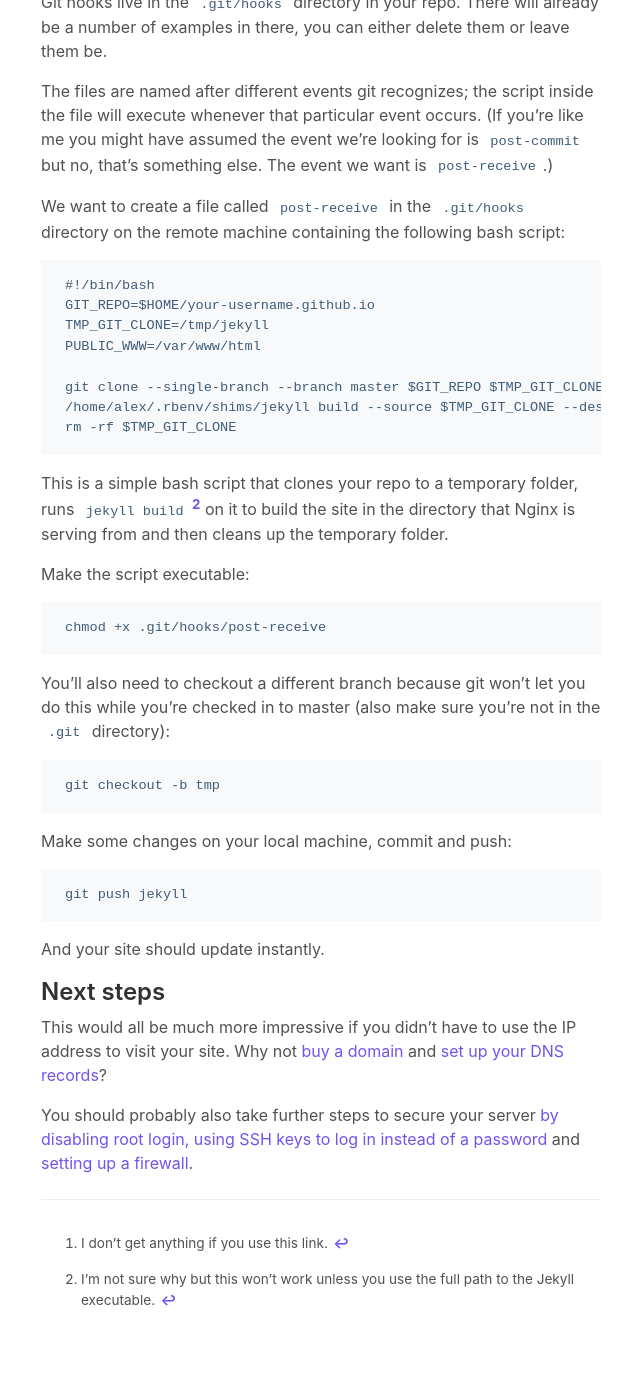
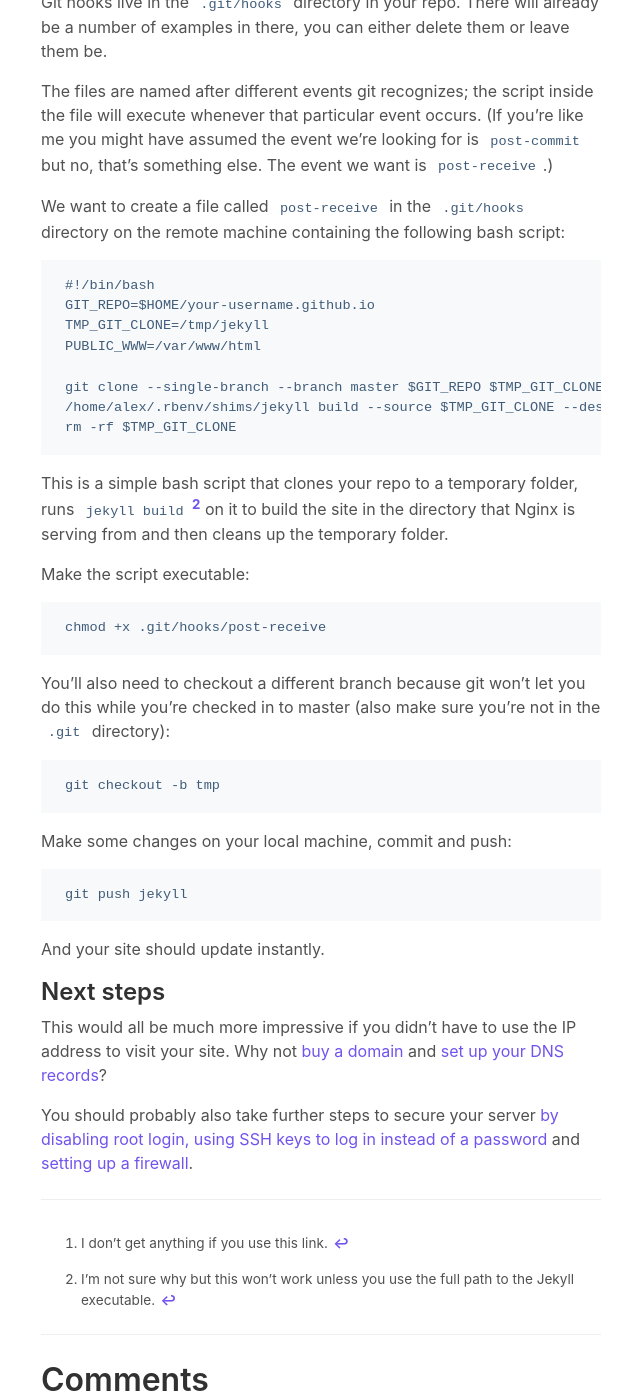
Before and after one commit to lxmrc/lxmrc.github.io, a Jekyll site: the page built from _posts/2020-10-28-migrating-from-github-pages-to-self-hosting.md, in a window 1280 px wide and 1400 px high, scrolled down 6545 px. Shown: the whole window, without its empty margins (319-959 px from the left). Built offline with Jekyll 4.4.1, drawn with Linux system fonts in a browser that asks for light colours; comment, search, counter and statistics services are not loaded; before the commit the page ends 7855 px from its top, so only the background shows below that.

Commit message:
Style comments section

```diff
--- a/_layouts/post.html
+++ b/_layouts/post.html
@@ -21,6 +21,8 @@ layout: default
     {% include exercism.html %}
   {% endif %}
 </article>
+<hr/>
+<h1>Comments</h1>
 
 <script src="https://utteranc.es/client.js"
         repo="lxmrc/lxmrc.com"
@@ -29,5 +31,3 @@ layout: default
         crossorigin="anonymous"
         async>
 </script>
-
-{% include footer.html %}
--- a/_sass/_posts.scss
+++ b/_sass/_posts.scss
@@ -5,8 +5,6 @@
 
 .page,
 .post {
-  margin-bottom: 4em;
-
   li + li {
     margin-top: .25rem;
   }
```
